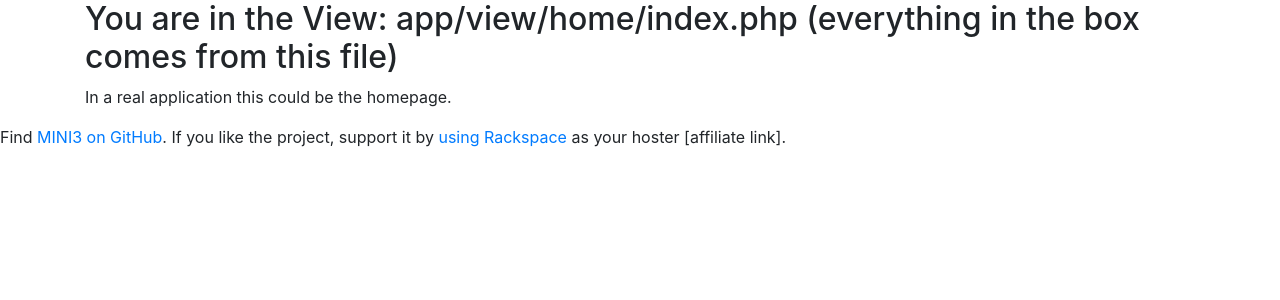
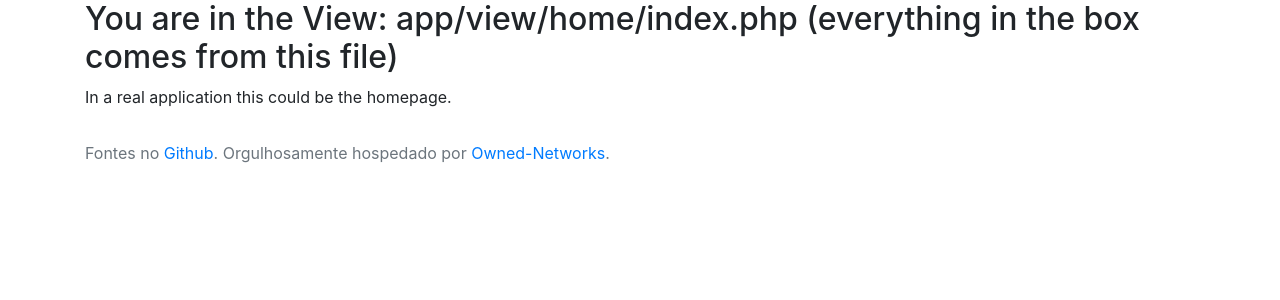
Before and after one commit to sistematico/php-mvc-lite, a PHP site: page / in a window 1280 px wide. Shown: the part 56-356 px from the top of the page. Run offline with PHP 8.4, Linux system fonts and the light colour scheme; some libraries are stand-ins or nearby versions.

Commit message:
Sticky footer on footer.php

```diff
--- a/app/view/_templates/footer.php
+++ b/app/view/_templates/footer.php
@@ -1,8 +1,11 @@
-<div class="footer">
-    Find <a href="https://github.com/panique/mini3">MINI3 on GitHub</a>.
-    If you like the project, support it by <a href="http://tracking.rackspace.com/SH1ES">using Rackspace</a> as your
-    hoster [affiliate link].
-</div>
+<footer class="footer mt-auto py-3">
+    <div class="container">
+        <span class="text-muted">
+            Fontes no <a href="https://github.com/sistematico/php-mvc-lite">Github</a>.
+            Orgulhosamente hospedado por <a href="https://www.owned-networks.net/client_area/aff.php?aff=11">Owned-Networks</a>.
+        </span>
+    </div>
+</footer>
 <script src="<?php echo URL; ?>js/jquery.min.js"></script>
 <script src="<?php echo URL; ?>js/bootstrap.bundle.min.js"></script>
 <script>
```
